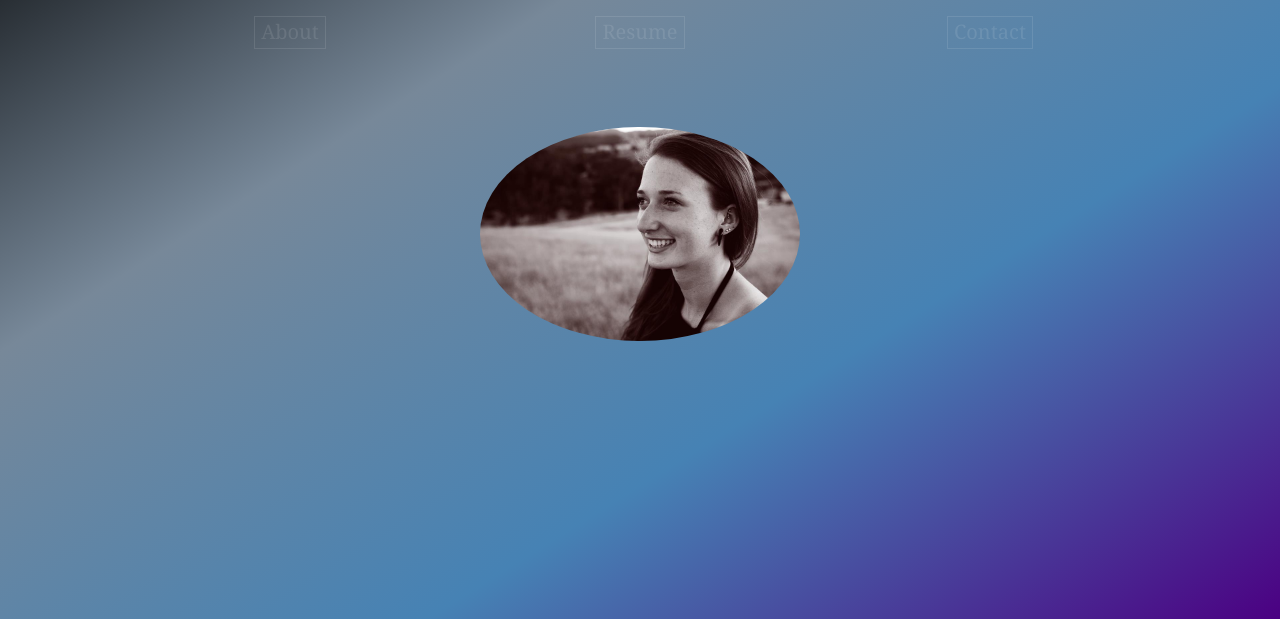
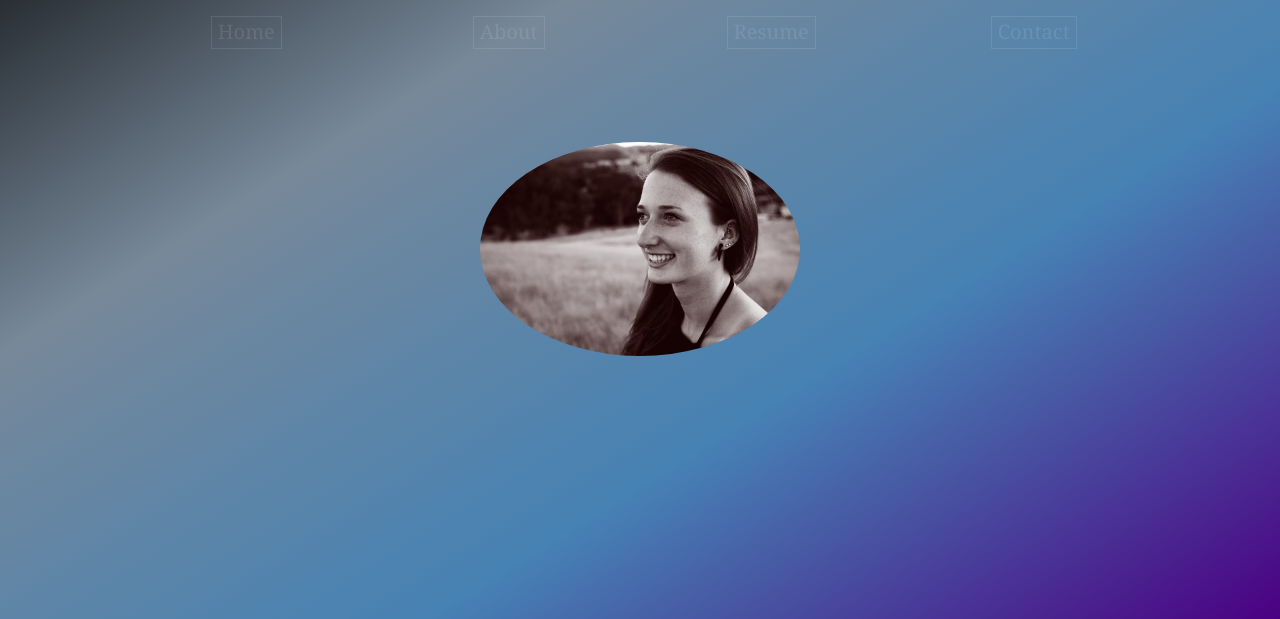
Before and after one commit to romy-aboudarham/romyaa.github.io, a plain HTML site: page index.html in a window 1280 px wide. Shown: the part 181-800 px from the top of the page. Drawn offline with nearby package versions, Linux system fonts and the light colour scheme.

Commit message:
Rearranged the buttons
made placement consistent

```diff
--- a/index.html
+++ b/index.html
@@ -29,7 +29,15 @@
 	 	</div>
 	 	<p>
 	 		<div class="row">
-	 		<div class="col-md-4">
+	 			<div class="col-md-3">
+	 			<!--About Button-->
+	 			<a href="index.html">
+        		<button>
+        			<div class="button_text">Home</div>
+        		</button>
+            </a>
+        	</div>
+	 		<div class="col-md-3">
 	 			<!--About Button-->
 	 			<a href="bio.html">
         		<button>
@@ -37,14 +45,14 @@
         		</button>
             </a>
         	</div>
-	 	<div class="col-md-4">
+	 	<div class="col-md-3">
 	 		<a href="resume.html">
         		<button>
         			<div class="button_text">Resume</div>
         		</button>
             </a>
         	</div>
-        <div class="col-md-4">
+        <div class="col-md-3">
 	 		<a href="contact.html">
         		<button>
         			<div class="button_text">Contact</div>
@@ -52,8 +60,8 @@
             </a>
         	</div>
 	 	    </div>
+	    </p>
 	 	</div>
-	 	</p>
 	 </div>
 
 	 <img class="profile" src= "romy_image.jpg" alt="Profile Romy" width="320" height="214" border = "3"/>
@@ -62,7 +70,7 @@
 	<script src="https://ajax.googleapis.com/ajax/libs/jquery/2.1.3/jquery.min.js"></script>
 	<!-- Use downloaded version of Bootstrap -->
 	<script src="js/bootstrap.min.js"></script>
-
+</di
 </body>
 
 
```
